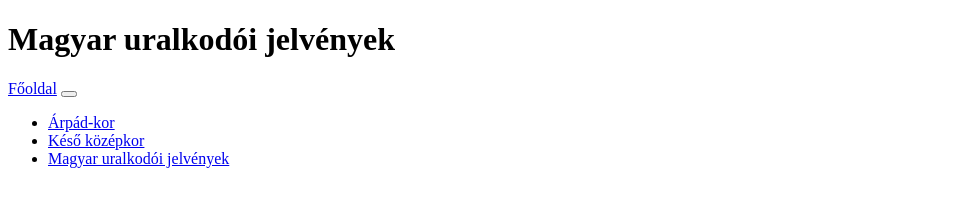
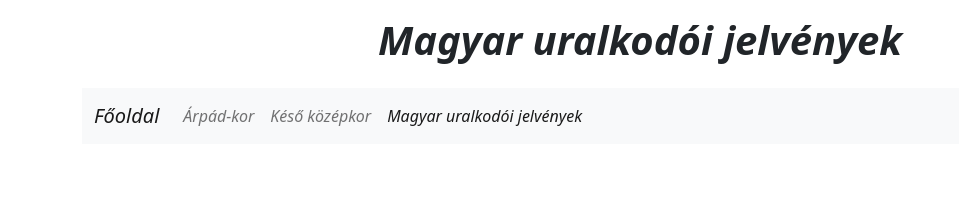
Before and after one commit to tomposgergo2/Egyeni-Projekt, a plain HTML site: page jelvenyek.html in a window 1280 px wide. Shown: the whole page, without its empty margins (0-959 px from the left). Drawn offline with Linux system fonts and the light colour scheme.

Commit message:
css, js, navbar

```diff
--- a/jelvenyek.html
+++ b/jelvenyek.html
@@ -1,13 +1,17 @@
 <!DOCTYPE html>
-<html lang="en">
+<html lang="hu">
 <head>
     <meta charset="UTF-8">
     <meta http-equiv="X-UA-Compatible" content="IE=edge">
     <meta name="viewport" content="width=device-width, initial-scale=1.0">
     <title>Magyar uralkodói jelvények</title>
+    <link rel="stylesheet" href="css/bootstrap.css">
 </head>
-<body>
-    <h1>Magyar uralkodói jelvények</h1>
+<body  class="fst-italic">
+
+    <h1 class="p-3 fw-bold text-center">
+        Magyar uralkodói jelvények
+    </h1>
 
     <div class="container-sm">
         <nav class="navbar navbar-expand-lg navbar-light bg-light">
@@ -19,13 +23,13 @@
               <div class="collapse navbar-collapse" id="navbarSupportedContent">
                 <ul class="navbar-nav me-auto mb-2 mb-lg-0">
                   <li class="nav-item">
-                    <a class="nav-link active" aria-current="page" href="arpadkor.html">Árpád-kor</a>
+                    <a class="nav-link" aria-current="page" href="arpadkor.html">Árpád-kor</a>
                   </li>
                   <li class="nav-item">
-                    <a class="nav-link" href="kesokozepkor.html">Késő középkor</a>
+                    <a class="nav-link"  href="kesokozepkor.html">Késő középkor</a>
                   </li>
                   <li class="nav-item">
-                    <a class="nav-link" href="jelvenyek.html">Magyar uralkodói jelvények</a>
+                    <a class="nav-link active" href="jelvenyek.html">Magyar uralkodói jelvények</a>
                   </li>
                 </ul>
               </div>
@@ -33,5 +37,6 @@
           </nav>
         </div>
 
+        <script src="js/bootstrap.js"></script>
 </body>
 </html>
```
Also changed, not shown: arpadkor.html (+5 -10 lines), index.html (+4 -4 lines), kesokozepkor.html (+9 -4 lines).
